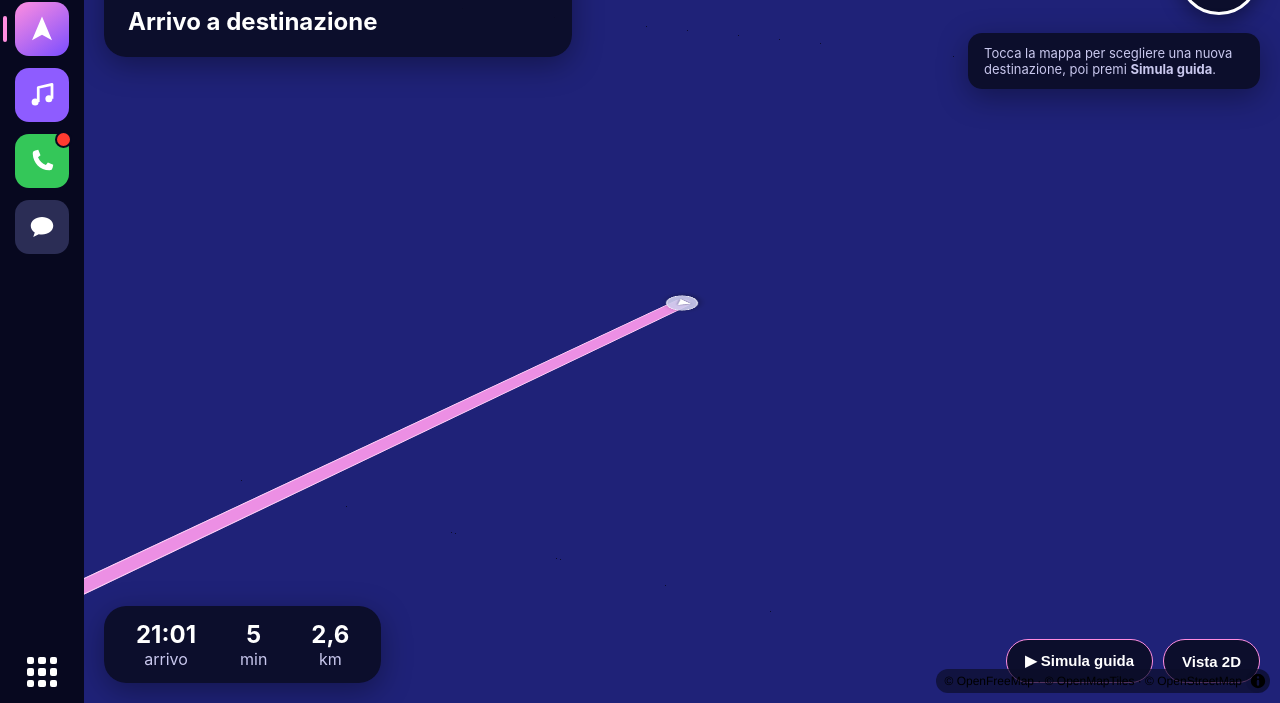
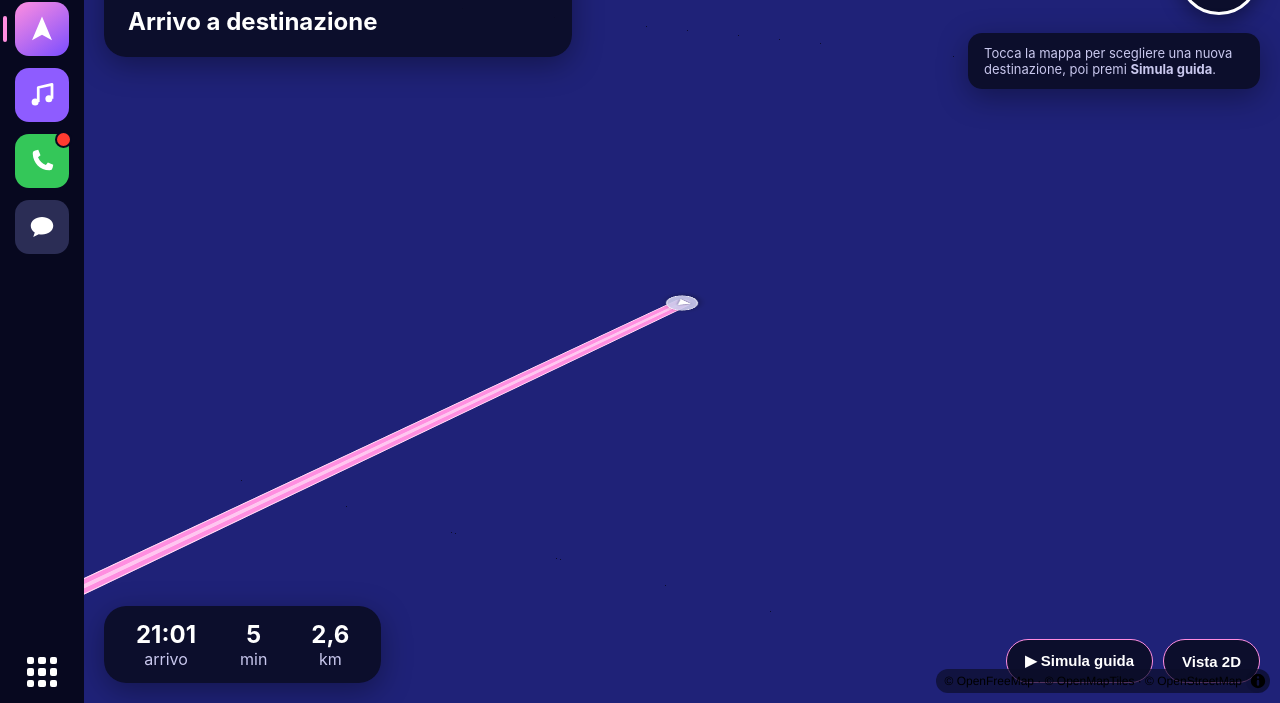
Before and after one commit to yeezik-fun/maps, a plain HTML site: page index.html in a window 1280 px wide. Shown: the part 97-800 px from the top of the page. Drawn offline with nearby package versions, Linux system fonts and the light colour scheme; no server answers; animation ran at ten frames a second.

Commit message:
Ripristinato il colore rosa precedente del percorso
Co-Authored-By: Claude Opus 5.5 <noreply@anthropic.com>
Claude-Session: https://claude.ai/code/session_01VmeX28iLyyziLDeHaAQnUn

```diff
--- a/index.html
+++ b/index.html
@@ -904,9 +904,11 @@ map.on('load', () => {
   // Il percorso sta sotto gli edifici 3D? No: lo mettiamo sopra le strade ma sotto le etichette
   const before = 'building-3d';
   map.addLayer({ id: 'route-glow', type: 'line', source: 'route', layout: { 'line-cap': 'round', 'line-join': 'round' },
-    paint: { 'line-color': '#f9c8f4', 'line-width': ['interpolate', ['exponential', 1.5], ['zoom'], 12, 6, 18, 30] } }, before);
+    paint: { 'line-color': '#ffd3f3', 'line-width': ['interpolate', ['exponential', 1.5], ['zoom'], 12, 6, 18, 30] } }, before);
   map.addLayer({ id: 'route-line', type: 'line', source: 'route', layout: { 'line-cap': 'round', 'line-join': 'round' },
-    paint: { 'line-color': '#ec8fe4', 'line-width': ['interpolate', ['exponential', 1.5], ['zoom'], 12, 4.5, 18, 26] } }, before);
+    paint: { 'line-color': '#ff8ee0', 'line-width': ['interpolate', ['exponential', 1.5], ['zoom'], 12, 4.5, 18, 26] } }, before);
+  map.addLayer({ id: 'route-core', type: 'line', source: 'route', layout: { 'line-cap': 'round', 'line-join': 'round' },
+    paint: { 'line-color': '#ffc6f0', 'line-width': ['interpolate', ['exponential', 1.5], ['zoom'], 12, 1.2, 18, 8] } }, before);
   // Il tratto già percorso sparisce: torna del colore della strada
   map.addLayer({ id: 'route-done-line', type: 'line', source: 'route-done', layout: { 'line-cap': 'round', 'line-join': 'round' },
     paint: { 'line-color': '#7c79bf', 'line-width': ['interpolate', ['exponential', 1.5], ['zoom'], 12, 6.5, 18, 31] } }, before);
```
